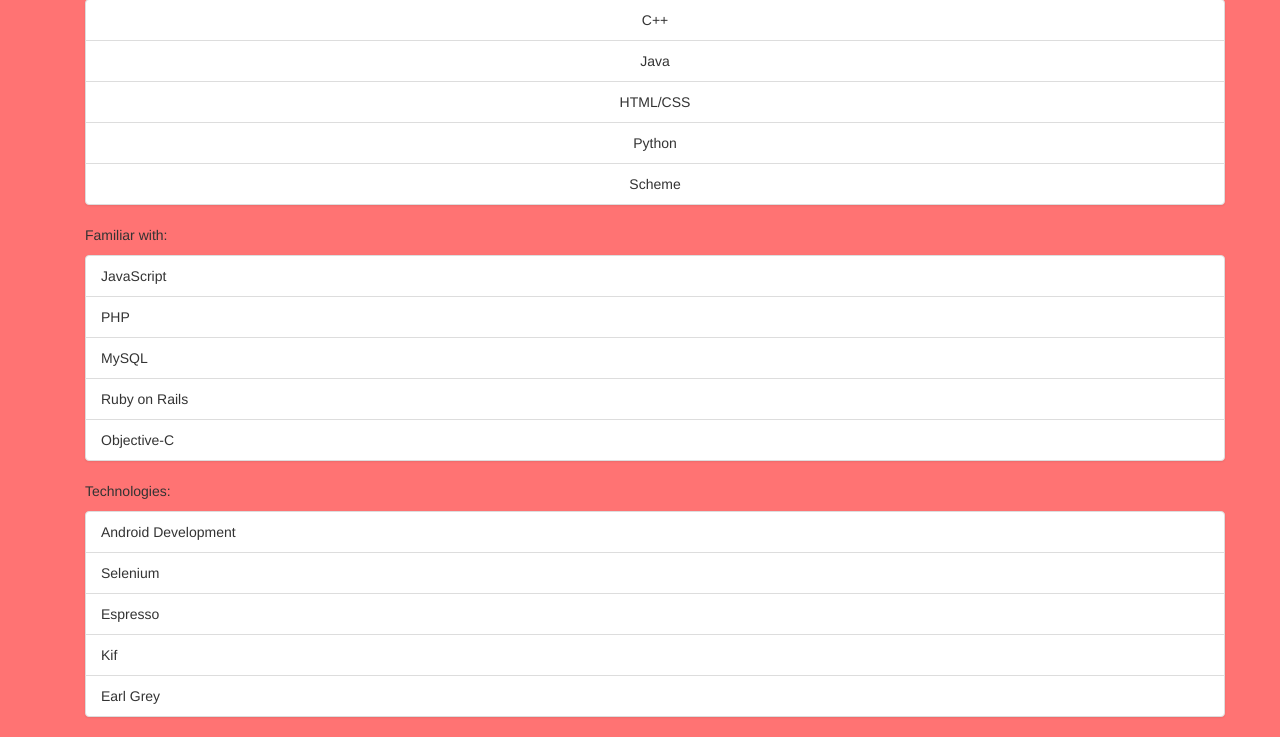
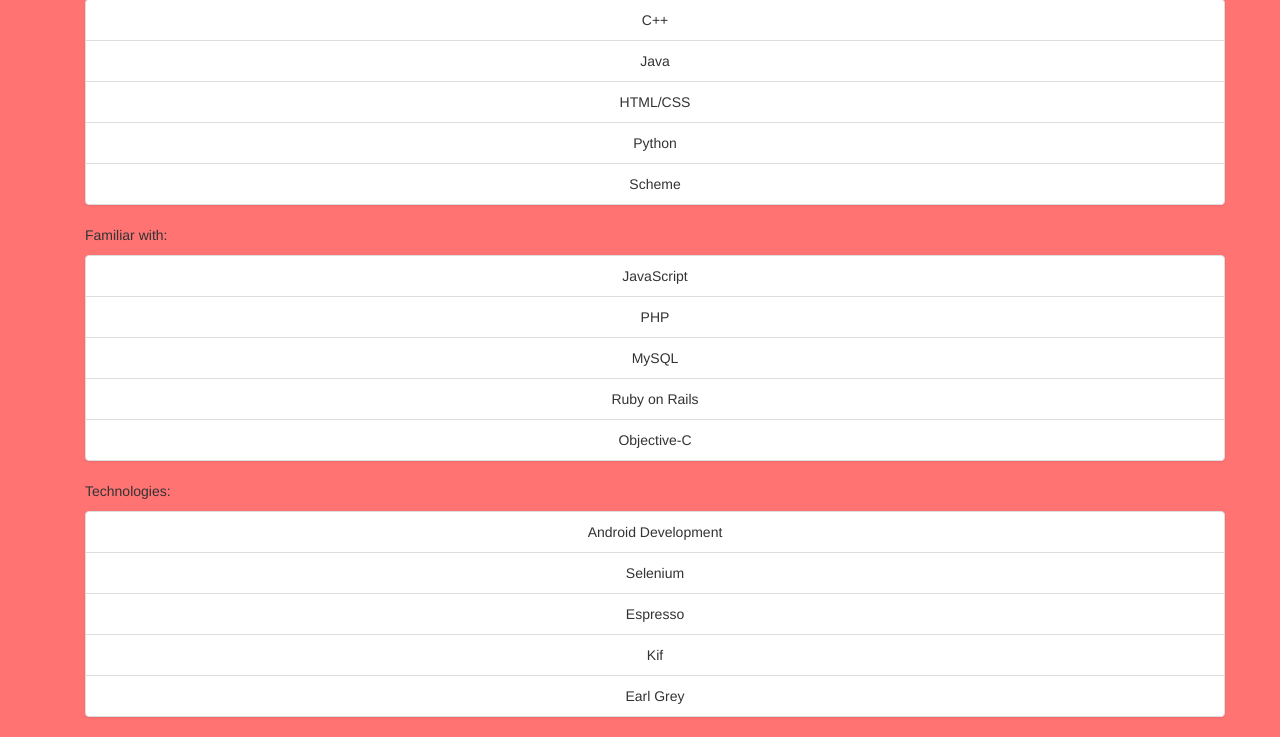
Before and after one commit to gsaroya/AlarmShame-Site, a PHP site: page /My_website/index.php in a window 1280 px wide. Shown: the part 253-990 px from the top of the page. Run offline with PHP 8.4, Linux system fonts and the light colour scheme; some libraries are stand-ins or nearby versions.

Commit message:
personal website

```diff
--- a/My_website/index.php
+++ b/My_website/index.php
@@ -31,7 +31,7 @@
 					</div>
 					<div class="familiar">
 						<p class="title">Familiar with:</p>
-						<ul class="list-group">
+						<ul class="list-group text-center">
 							<li class="list-group-item">JavaScript</li>
 							<li class="list-group-item">PHP</li>
 							<li class="list-group-item">MySQL</li>
@@ -41,7 +41,7 @@
 					</div>
 					<div class="technology">
 						<p class="title">Technologies:</p>
-						<ul class="list-group">
+						<ul class="list-group text-center">
 							<li class="list-group-item">Android Development</li>
 							<li class="list-group-item">Selenium</li>
 							<li class="list-group-item">Espresso</li>
```
